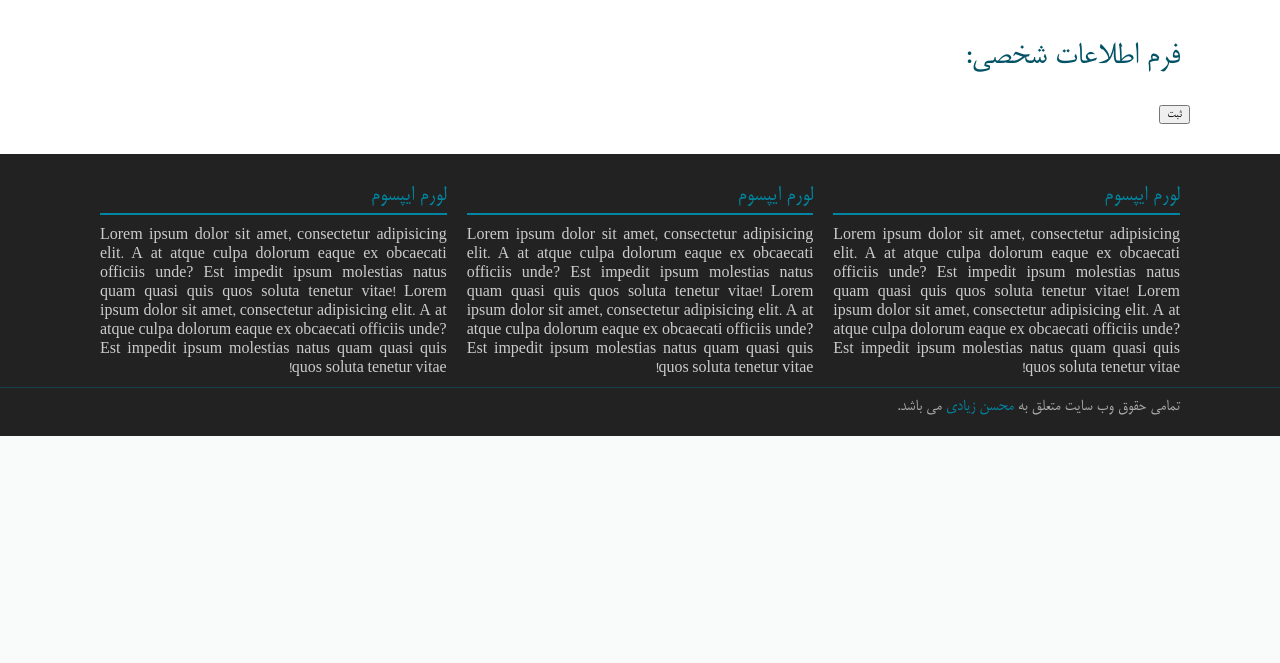
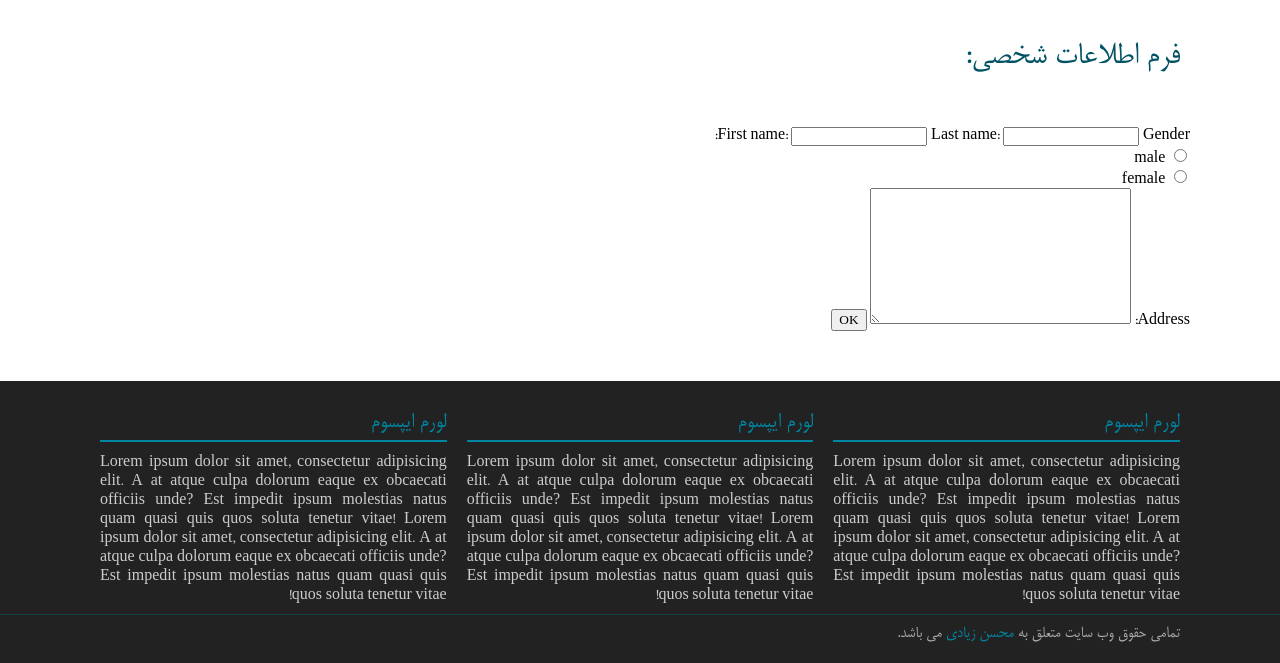
Before and after one commit to mohsen-ziadi/testBlog-with-Django, a Django app: template templates/blog/forms/account_form.html in a window 1280 px wide. Shown: the part 368-1031 px from the top of the page. Before the commit the page ends 804 px from the top, so only its background shows below. Run offline with Django 4.2, Linux system fonts and the light colour scheme; the template is opened without the code that fills it: values that come from a table or form of the project are taken from there, others are empty; some web fonts are replaced.

Commit message:
create account form

```diff
--- a/blog/admin.py
+++ b/blog/admin.py
@@ -1,5 +1,5 @@
 from django.contrib import admin
-from .models import Post
+from .models import Post,Account
 
 # Register your models here.
 
@@ -12,3 +12,7 @@ class PostAdmin(admin.ModelAdmin):
     ordering = ('-publish','status')
     list_editable =('status',)
     list_display_links = ('slug',)
+
+@admin.register(Account)
+class AccountAdmin(admin.ModelAdmin):
+    list_display = ('gender',)
--- a/blog/forms.py
+++ b/blog/forms.py
@@ -1 +1,11 @@
 from django import forms
+from .models import Account
+class AccountForm(forms.Form):
+    GENDER_CHOICE = (
+        ('male','male'),
+        ('female','female')
+    )
+    first_name = forms.CharField(max_length=25)
+    last_name = forms.CharField(max_length=50)
+    gender = forms.ChoiceField(choices=GENDER_CHOICE,widget=forms.RadioSelect)
+    address = forms.CharField(max_length=250,widget=forms.Textarea)
--- a/blog/urls.py
+++ b/blog/urls.py
@@ -5,5 +5,6 @@ app_name='blog'
 urlpatterns = [
     # path('', views.post_list, name='post_list'),
     path('', views.PostListView.as_view(), name='post_list'),
-    path('detail/<slug:post>/<int:pk>/',views.post_detail,name="post-detail")
+    path('detail/<slug:post>/<int:pk>/',views.post_detail,name="post-detail"),
+    path('account-form/', views.UserAccount, name="UserAccount")
 ]
--- a/templates/blog/forms/account_form.html
+++ b/templates/blog/forms/account_form.html
@@ -8,9 +8,12 @@
     <div class="content">
         <div class="container">
             <h2 class="titr-post-list">فرم اطلاعات شخصی:</h2>
-            {{ form.as_p }}
-                {% csrf_token %}
-                <input type="submit" value="ثبت">
+            <form action="" method="post">
+                <form action="/your-name/" method="post">
+                    {% csrf_token %}
+                    {{ form }}
+                    <input type="submit" value="OK">
+                </form>
             </form>
         </div>
     </div>
```
Also changed, not shown: TestBlog/settings.py (+9 -0 lines), blog/models.py (+14 -0 lines), blog/views.py (+29 -4 lines), blog/migrations/0002_geeksmodel.py (added), blog/migrations/0003_delete_geeksmodel.py (added), blog/migrations/0004_account.py (added).
